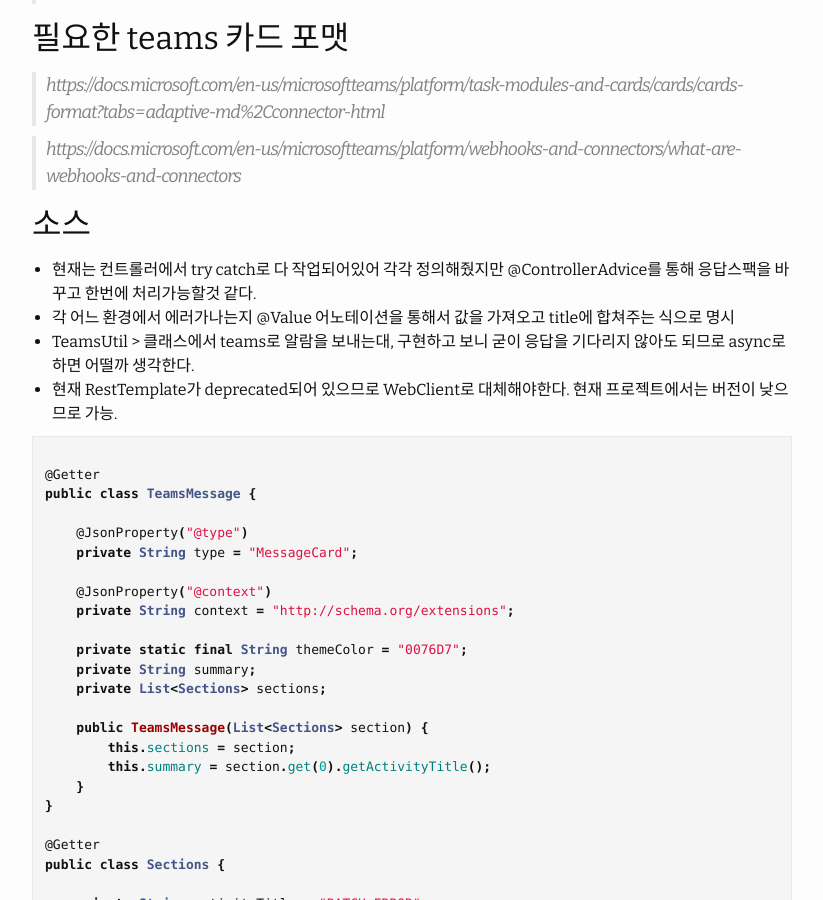
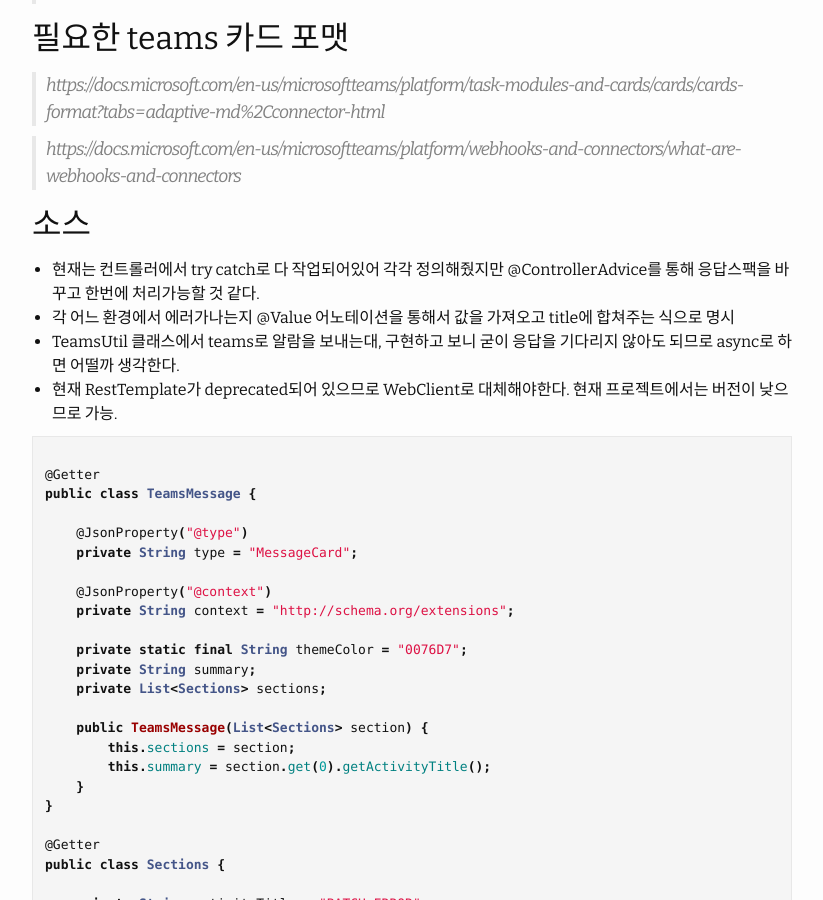
Before and after one commit to HWANGJEONGHYEON1/HWANGJEONGHYEON1.github.io, a Jekyll site: the page built from _posts/2022-04-26-teams-push.md, in a window 1280 px wide and 900 px high, scrolled down 331 px. Shown: the whole window, without its empty margins (228-1051 px from the left). Built offline with Jekyll 4.4.1, drawn with Linux system fonts in a browser that asks for light colours; comment, search, counter and statistics services are not loaded.

````diff
--- a/_posts/2022-04-26-teams-push.md
+++ b/_posts/2022-04-26-teams-push.md
@@ -14,9 +14,9 @@ categories: docker
 > https://docs.microsoft.com/en-us/microsoftteams/platform/webhooks-and-connectors/what-are-webhooks-and-connectors
 
 ## 소스
-- 현재는 컨트롤러에서 try catch로 다 작업되어있어 각각 정의해줬지만 @ControllerAdvice를 통해 응답스팩을 바꾸고 한번에 처리가능할것 같다.
+- 현재는 컨트롤러에서 try catch로 다 작업되어있어 각각 정의해줬지만 @ControllerAdvice를 통해 응답스팩을 바꾸고 한번에 처리가능할 것 같다.
 - 각 어느 환경에서 에러가나는지 @Value 어노테이션을 통해서 값을 가져오고 title에 합쳐주는 식으로 명시
-- TeamsUtil > 클래스에서 teams로 알람을 보내는대, 구현하고 보니 굳이 응답을 기다리지 않아도 되므로 async로 하면 어떨까 생각한다.
+- TeamsUtil 클래스에서 teams로 알람을 보내는대, 구현하고 보니 굳이 응답을 기다리지 않아도 되므로 async로 하면 어떨까 생각한다.
 - 현재 RestTemplate가 deprecated되어 있으므로 WebClient로 대체해야한다. 현재 프로젝트에서는 버전이 낮으므로 가능.
 
 ```java
````
